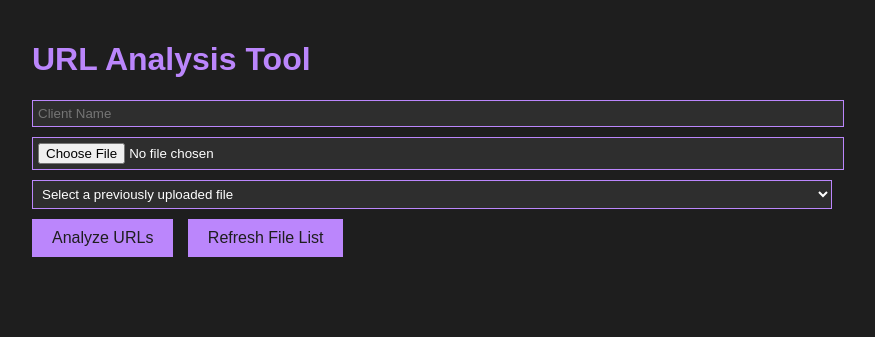
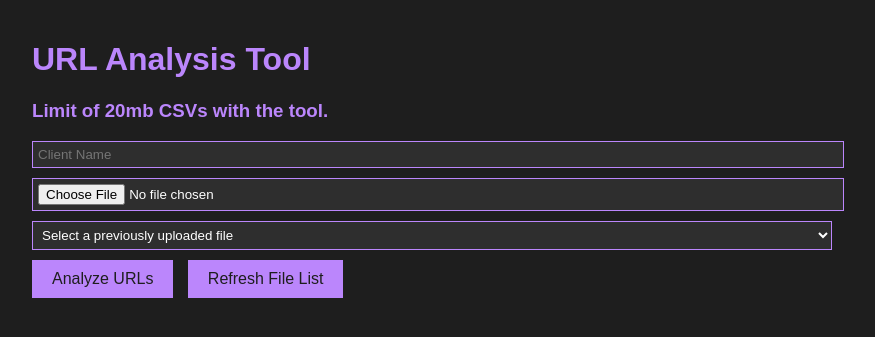
Before and after one commit to jamesrobertlange/segmentation, a Flask app: page / in a window 1280 px wide. Shown: the top 337 px of the page, without its empty margins (208-1083 px from the left). Run offline with Flask 3, Linux system fonts and the light colour scheme; data that the repository does not hold is empty.

Commit message:
Update upload.html

```diff
--- a/templates/upload.html
+++ b/templates/upload.html
@@ -42,6 +42,7 @@
 </head>
 <body>
     <h1>URL Analysis Tool</h1>
+    <h3>Limit of 20mb CSVs with the tool.</h3>
     <form id="upload-form" enctype="multipart/form-data">
         <input type="text" name="client_name" placeholder="Client Name" required><br>
         <input type="file" name="file" accept=".csv" id="file-upload"><br>
```
